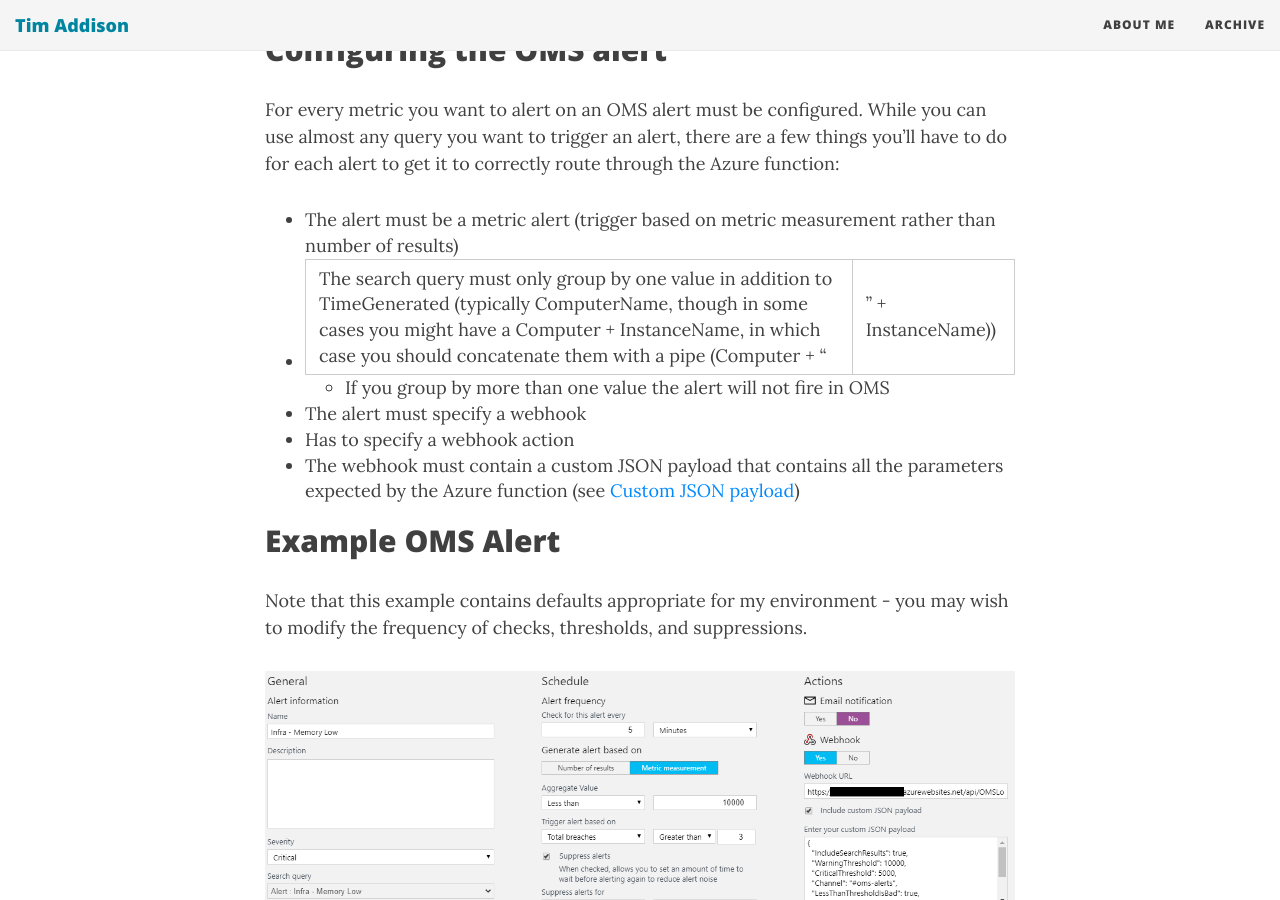
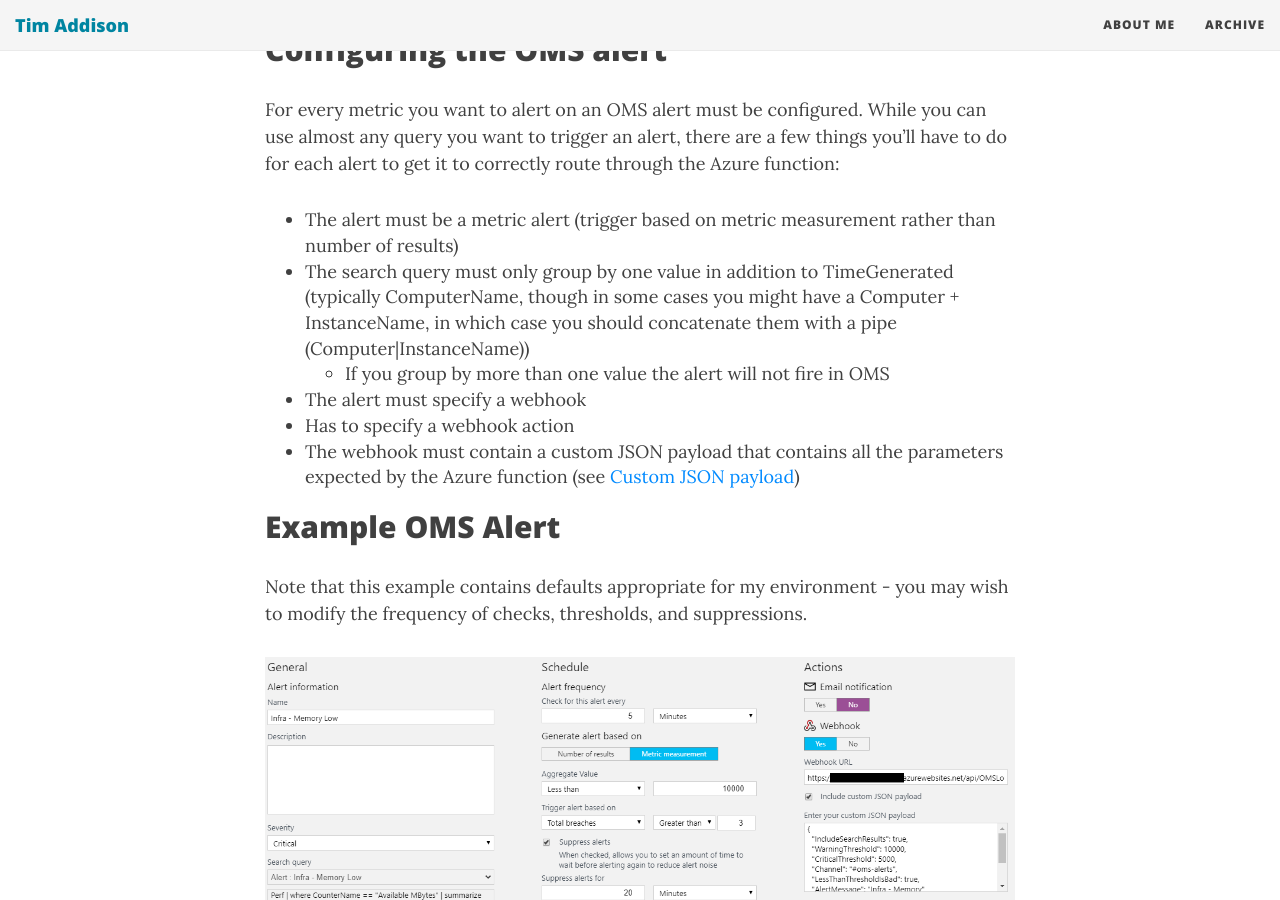
Before and after one commit to taddison/tjaddison.com, a Jekyll site: the page built from _posts/2017-08-29-Building-an-OMS-metric-alert-to-Slack-bridge-with-Azure-functions.md, in a window 1280 px wide and 900 px high, scrolled down 1261 px. Built offline with Jekyll 4.4.1, drawn with Linux system fonts in a browser that asks for light colours; nearby versions of some CDN libraries; comment, search, counter and statistics services are not loaded.

```diff
--- a/_posts/2017-08-29-Building-an-OMS-metric-alert-to-Slack-bridge-with-Azure-functions.md
+++ b/_posts/2017-08-29-Building-an-OMS-metric-alert-to-Slack-bridge-with-Azure-functions.md
@@ -30,7 +30,7 @@
 For every metric you want to alert on an OMS alert must be configured.  While you can use almost any query you want to trigger an alert, there are a few things you'll have to do for each alert to get it to correctly route through the Azure function:
 
 - The alert must be a metric alert (trigger based on metric measurement rather than number of results)
-- The search query must only group by one value in addition to TimeGenerated (typically ComputerName, though in some cases you might have a Computer + InstanceName, in which case you should concatenate them with a pipe (Computer + "|" + InstanceName))
+- The search query must only group by one value in addition to TimeGenerated (typically ComputerName, though in some cases you might have a Computer + InstanceName, in which case you should concatenate them with a pipe (Computer\|InstanceName))
   - If you group by more than one value the alert will not fire in OMS
 - The alert must specify a webhook
 - Has to specify a webhook action
```
